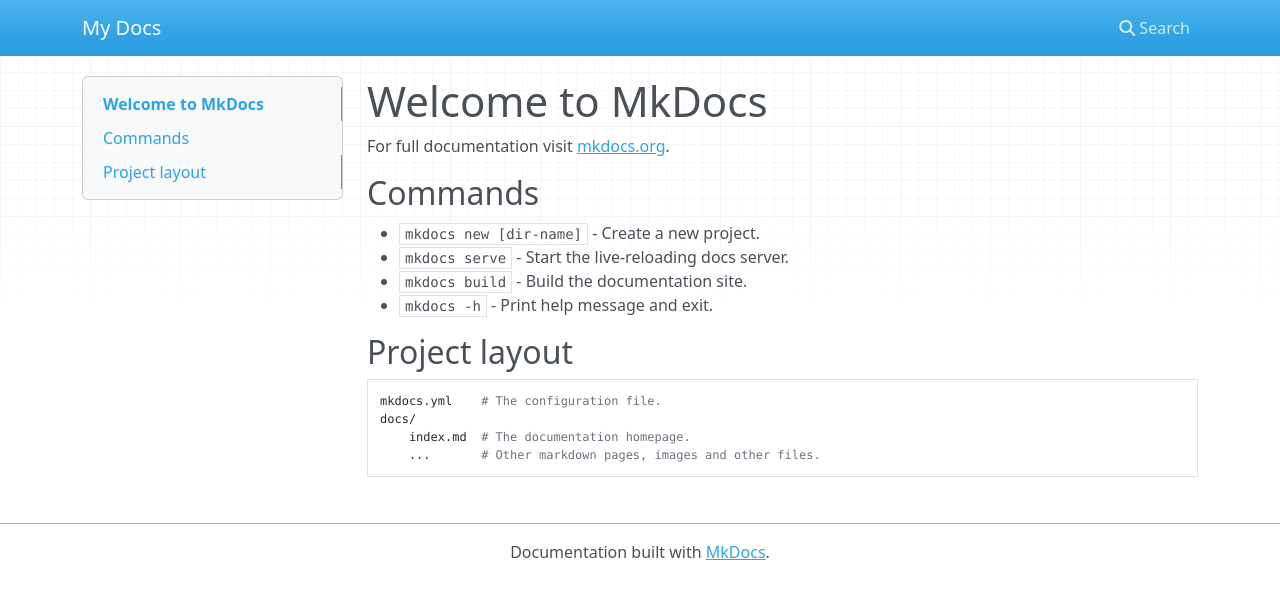
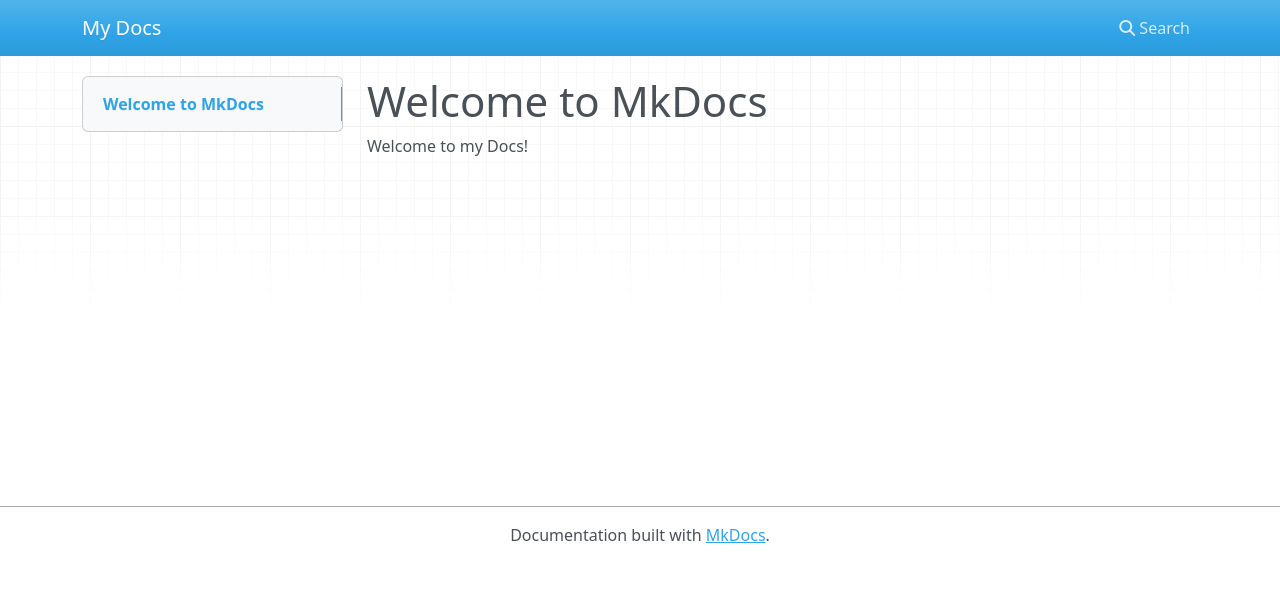
Before and after one commit to iwannabewater/NoteBook, an MkDocs documentation site: the page built from docs/index.md, in a window 1280 px wide. Shown: the top 599 px of the page. Built offline with MkDocs 1.6.1, drawn with Linux system fonts in a browser that asks for light colours; nearby versions of some CDN libraries.

Commit message:
update index.md

```diff
--- a/docs/index.md
+++ b/docs/index.md
@@ -1,17 +1,3 @@
 # Welcome to MkDocs
 
-For full documentation visit [mkdocs.org](https://www.mkdocs.org).
-
-## Commands
-
-* `mkdocs new [dir-name]` - Create a new project.
-* `mkdocs serve` - Start the live-reloading docs server.
-* `mkdocs build` - Build the documentation site.
-* `mkdocs -h` - Print help message and exit.
-
-## Project layout
-
-    mkdocs.yml    # The configuration file.
-    docs/
-        index.md  # The documentation homepage.
-        ...       # Other markdown pages, images and other files.
+Welcome to my Docs!
```
